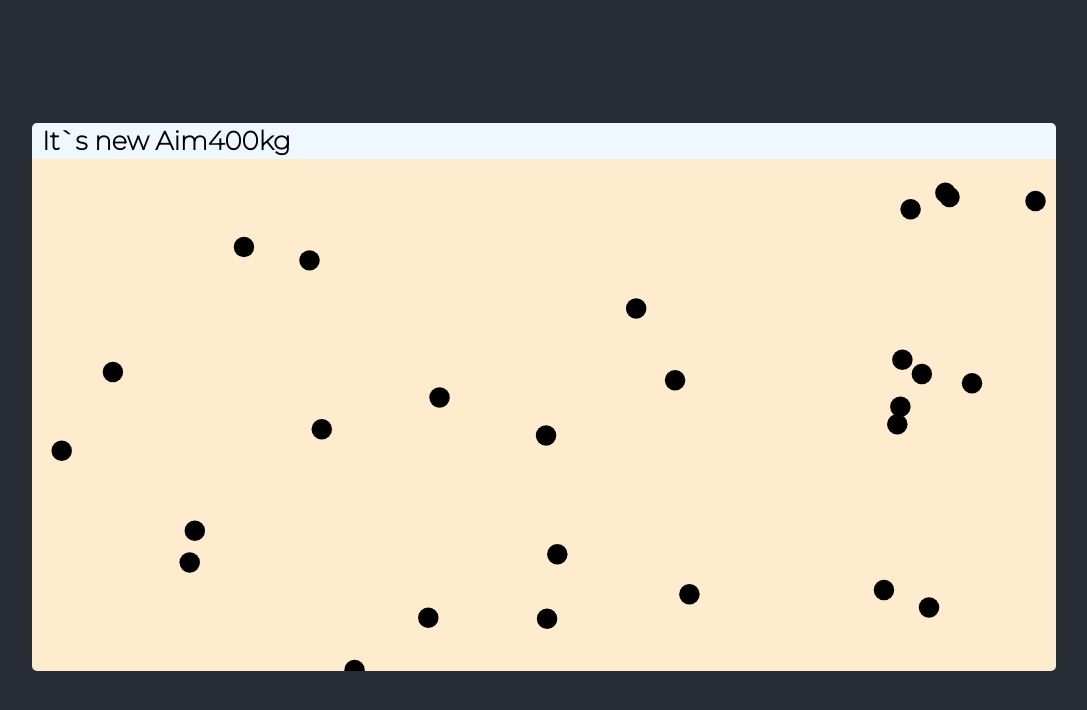
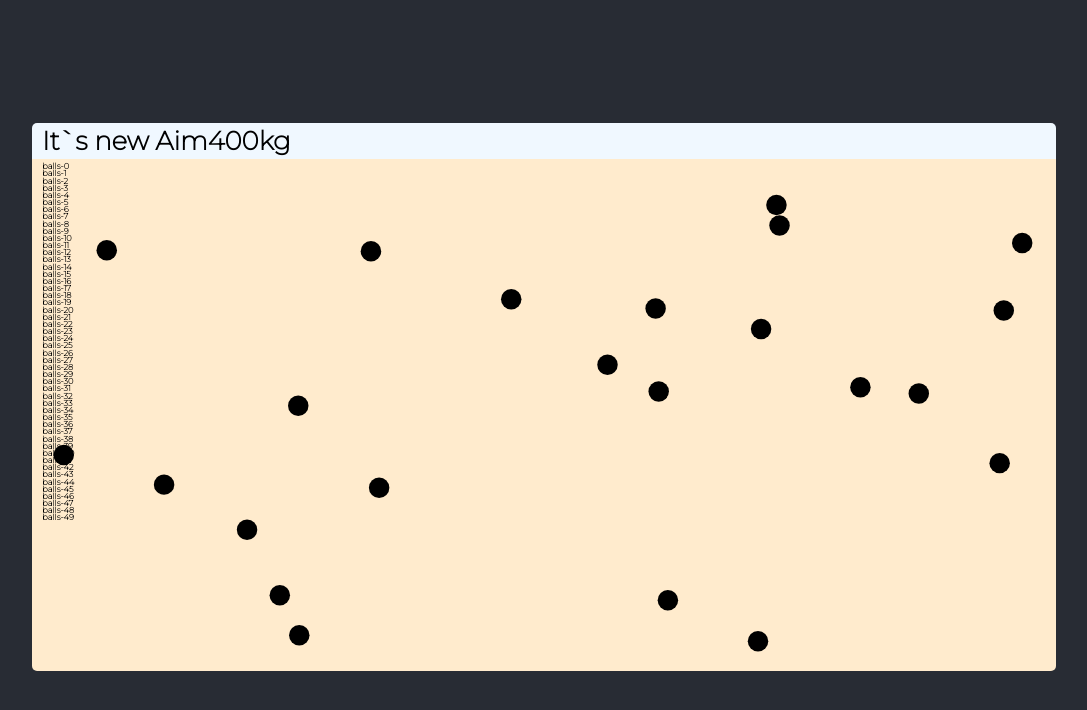
Before and after one commit to kotofeyy/new-Aim400KG, a React (Create React App) app in the folder aim/: page / in a window 1280 px wide. Shown: the top 710 px of the page, without its empty margins (96-1183 px from the left). Built offline with nearby package versions, Linux system fonts and the light colour scheme.

Commit message:
added remove balls and console

```diff
--- a/aim/src/Components/SVGCanvas/SVGCanvas.jsx
+++ b/aim/src/Components/SVGCanvas/SVGCanvas.jsx
@@ -2,23 +2,47 @@ import React from "react";
 import "./SVGCanvas.css";
 
 const generateValue = () => {
-  return Math.round(10 + Math.random() * 980);
+  return Math.round(20 + Math.random() * 960);
 };
-const anyData = Array.from({ length: 50 }, (_el, index) => ({
-  label: index++,
-  cx: generateValue(),
-  cy: generateValue(),
-}));
 
 function SVGCanvas() {
+  const [balls, setBalls] = React.useState(
+    Array.from({ length: 50 }, (_el, index) => ({
+      key: index++,
+      cx: generateValue(),
+      cy: generateValue(),
+    }))
+  );
+
+  const removeBalls = (i) => {
+    setBalls(balls.filter((item, j) => i !== j));
+  };
   return (
     <svg
       className="svg-canvas"
       xmlns="http://www.w3.org/2000/svg"
       viewBox="0 0 1000 500"
     >
-      {anyData?.map((item) => {
-        return <circle cx={item.cx} cy={item.cy} r="10" />;
+      <g className="svg-canvas__console">
+        {balls.map((item, i) => {
+          return (
+            <text x="10" y={i * 7 + 10} fontSize="8px">
+              balls-{item.key}
+            </text>
+          );
+        })}
+      </g>
+      {balls?.map((item, i) => {
+        return (
+          <>
+            <circle
+              cx={item.cx}
+              cy={item.cy}
+              r="10"
+              onClick={() => removeBalls(i)}
+            />
+          </>
+        );
       })}
     </svg>
   );
```
